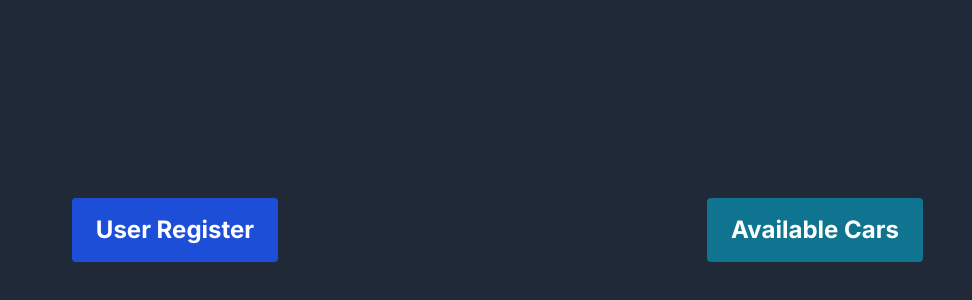
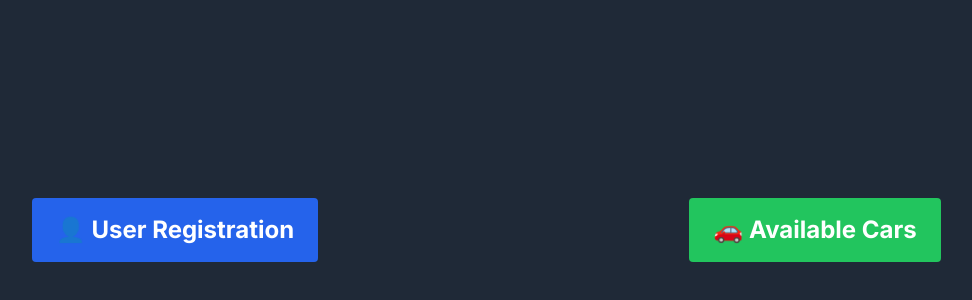
Before and after one commit to gmartins-dev/nextjs14-car-hire, a Next.js app: page / in a window 1280 px wide. Shown: the part 170-470 px from the top of the page, without its empty margins (145-1117 px from the left). Built offline with nearby package versions, Linux system fonts and the light colour scheme.

Commit message:
style: style fixes/improvements

```diff
--- a/src/app/page.tsx
+++ b/src/app/page.tsx
@@ -7,12 +7,12 @@ export default function Home() {
       <div className="flex flex-row w-full h-full">
         <div className="flex items-center justify-center w-1/2">
           <Link href="/users/register">
-            <Button bgColor="bg-blue-700">User Register</Button>
+            <Button bgColor="bg-blue-600 hover:bg-blue-700 transition-colors duration-200">👤 User Registration</Button>
           </Link>
         </div>
         <div className="flex items-center justify-center w-1/2">
           <Link href="/cars/available">
-            <Button bgColor="bg-cyan-700">Available Cars</Button>
+            <Button bgColor="bg-green-500 hover:bg-green-600 transition-colors duration-200">🚗 Available Cars</Button>
           </Link>
         </div>
       </div>
--- a/src/components/CategoryFilter.tsx
+++ b/src/components/CategoryFilter.tsx
@@ -9,13 +9,14 @@ interface CategoryFilterProps {
 
 export default function CategoryFilter({ category, setCategory }: CategoryFilterProps) {
   return (
+    <div className="flex items-center space-x-2 ml-auto mr-4 mt-6">
+      <span className="text-md font-semibold text-gray-700">Select your car category:</span>
       <select
         value={category}
         onChange={(e: ChangeEvent<HTMLSelectElement>) => {
           setCategory(e.target.value as CarCategory | '');
-      console.log(e.target.value);
         }}
-    className="shadow appearance-none border rounded py-2 px-3 text-gray-700 leading-tight focus:outline-none focus:shadow-outline ml-4"
+        className="shadow appearance-none border rounded py-2 px-3 text-gray-700 leading-tight focus:outline-none focus:shadow-outline"
       >
         <option value="">All</option>
         <option value="SUV">SUV</option>
@@ -23,5 +24,6 @@ export default function CategoryFilter({ category, setCategory }: CategoryFilter
         <option value="Pickup">Pickup</option>
         <option value="Sports">Sports</option>
       </select>
+    </div>
   );
 }
--- a/src/components/DisplaySubmittedData.tsx
+++ b/src/components/DisplaySubmittedData.tsx
@@ -6,7 +6,11 @@ export default function DisplaySubmittedData() {
   return (
     <div>
       {submittedData && (
-        <pre>{JSON.stringify(JSON.parse(submittedData), null, 2)}</pre>
+        <div className="justify-center items-center flex flex-col">
+          <div className="text-2xl font-bold text-green-600">Thank you for registering!</div>
+          <span>Below is just a simulation of the payload <br /> That would be sent to BE:</span>
+          <pre>{JSON.stringify(JSON.parse(submittedData), null, 2)}</pre>
+        </div>
       )}
     </div>
   );
--- a/src/components/RegisterUserForm.tsx
+++ b/src/components/RegisterUserForm.tsx
@@ -41,7 +41,6 @@ export default function RegisterUserForm() {
       ...formData
     };
     setSubmittedData(JSON.stringify(dataWithId));
-    console.log(dataWithId);
   };
 
   return (
```
Lines whose indentation alone changed are shown as unchanged.
